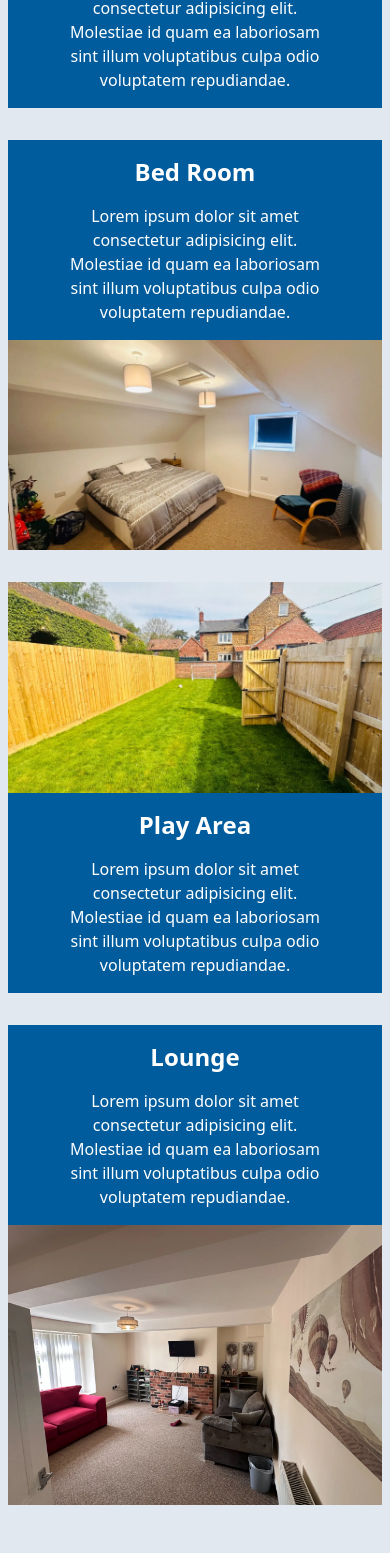
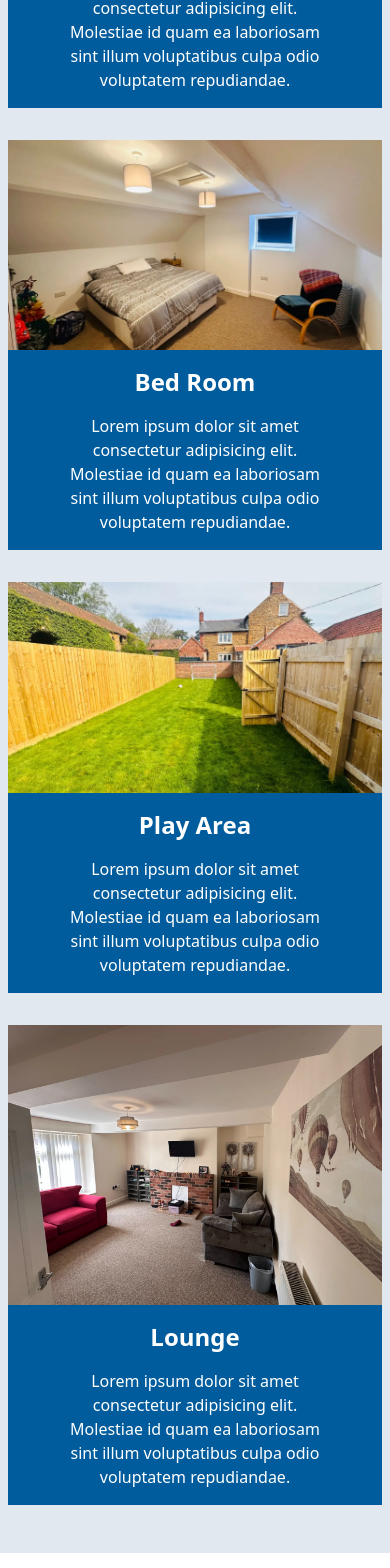
Before and after one commit to smeetinc/anchor-home, a React (Create React App) app: page / in a window 390 px wide. Shown: the part 2417-3985 px from the top of the page. Built offline with nearby package versions, Linux system fonts and the light colour scheme.

Commit message:
fix section layout on mobile

```diff
--- a/src/components/Gallery.jsx
+++ b/src/components/Gallery.jsx
@@ -86,7 +86,7 @@ function Gallery() {
             <div className="swiper-button-next slider-arrow dark:bg-white dark:text-primary-100">
               <IoIosArrowForward />
             </div>
-            <div className="swiper-pagination "></div>
+            <div className="swiper-pagination hidden md:block"></div>
           </div>
         </Swiper>
       </div>
--- a/src/components/Section.jsx
+++ b/src/components/Section.jsx
@@ -28,7 +28,7 @@ function Section() {
             </p>
           </div>
         </div>
-        <div className="flex flex-col lg:flex-row w-fit h-fit  items-center my-8 bg-primary-200 text-white">
+        <div className="flex flex-col-reverse lg:flex-row w-fit h-fit  items-center my-8 bg-primary-200 text-white">
           <div className="w-full h-full  py-auto px-12 ">
             <h3 className="text-center font-bold text-2xl my-4">Bed Room</h3>
             <p className="my-4">
@@ -63,7 +63,7 @@ function Section() {
             </p>
           </div>
         </div>
-        <div className="flex flex-col lg:flex-row w-fit h-fit  items-center my-8 bg-primary-200 text-white">
+        <div className="flex flex-col-reverse lg:flex-row w-fit h-fit  items-center my-8 bg-primary-200 text-white">
           <div className="w-full h-full  py-auto px-12 ">
             <h3 className="text-center font-bold text-2xl my-4">Lounge</h3>
             <p className="my-4">
```
